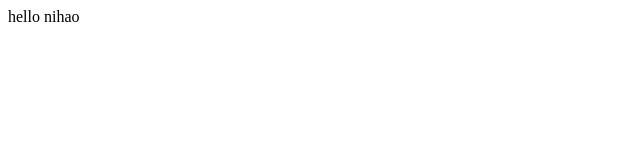
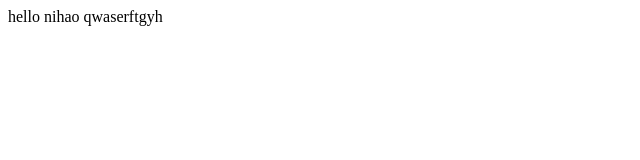
Before and after one commit to yangchunhong/yangchunhong.github.io, a plain HTML site: page index.html in a window 1280 px wide. Shown: the whole page, without its empty margins (0-640 px from the left). Drawn offline with Linux system fonts and the light colour scheme.

Commit message:
Signed-off-by: yangchunhong <2727821162@qq.com>

```diff
--- a/index.html
+++ b/index.html
@@ -8,6 +8,6 @@
 <body>
     hello
     nihao
-
+    qwaserftgyh
 </body>
 </html>
```
